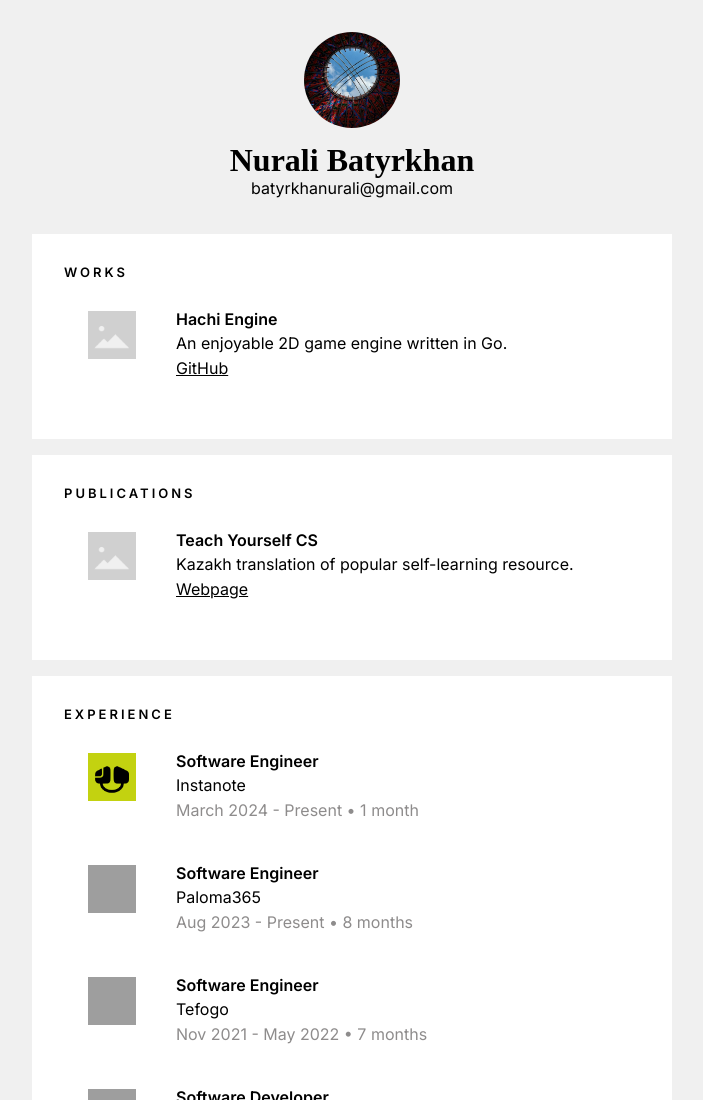
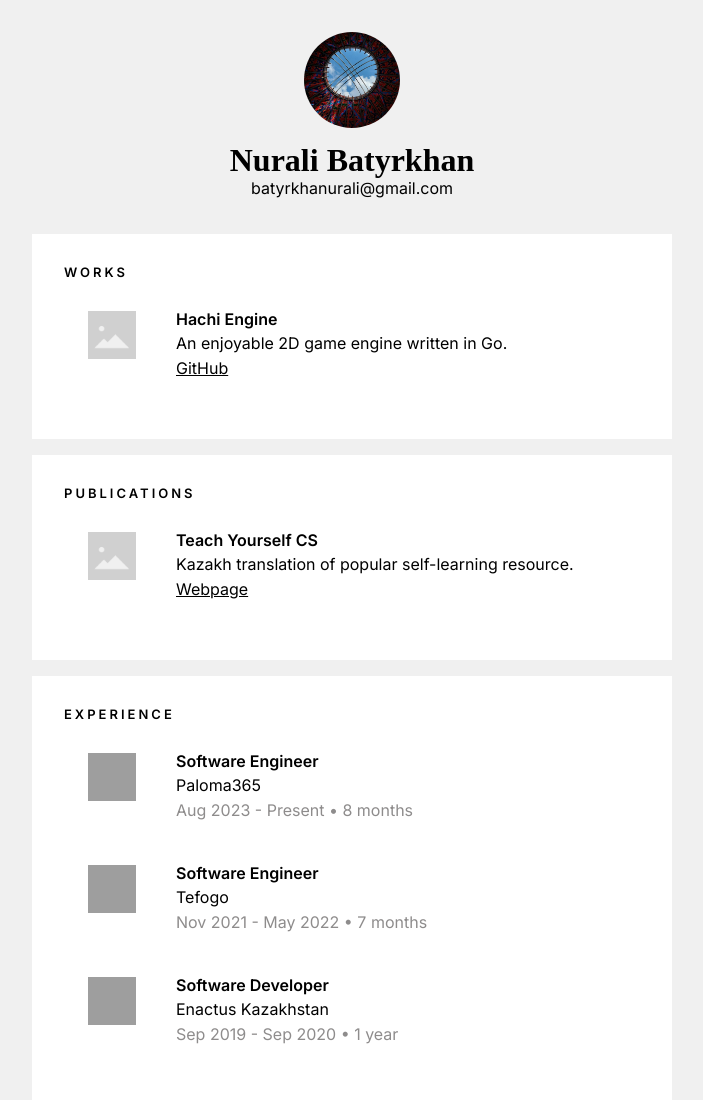
Before and after one commit to sadibekovnurali/sadibekovnurali.github.io, a plain HTML site: page index.html in a window 1280 px wide. Shown: the top 1100 px of the page, without its empty margins (288-991 px from the left). Drawn offline with Linux system fonts and the light colour scheme; grey boxes are pictures that could not be loaded; a script that the page names is missing; a web font is replaced by a local one.

Commit message:
chore: update

```diff
--- a/index.html
+++ b/index.html
@@ -56,16 +56,6 @@
     <!-- Experience -->
     <div class="block">
       <h2>Experience</h2>
-      <div class="block-item">
-        <div class="block-left">
-          <img src="image/InstanoteLogo.png" alt="" />
-        </div>
-        <div class="block-right">
-          <b>Software Engineer</b>
-          <p>Instanote</p>
-          <p class="caption">March 2024 - Present &#x2022; 1 month</p>
-        </div>
-      </div>
       <div class="block-item">
         <div class="block-left">
           <img
```
Also changed, not shown: image/InstanoteLogo.png (deleted), 1 other file.
